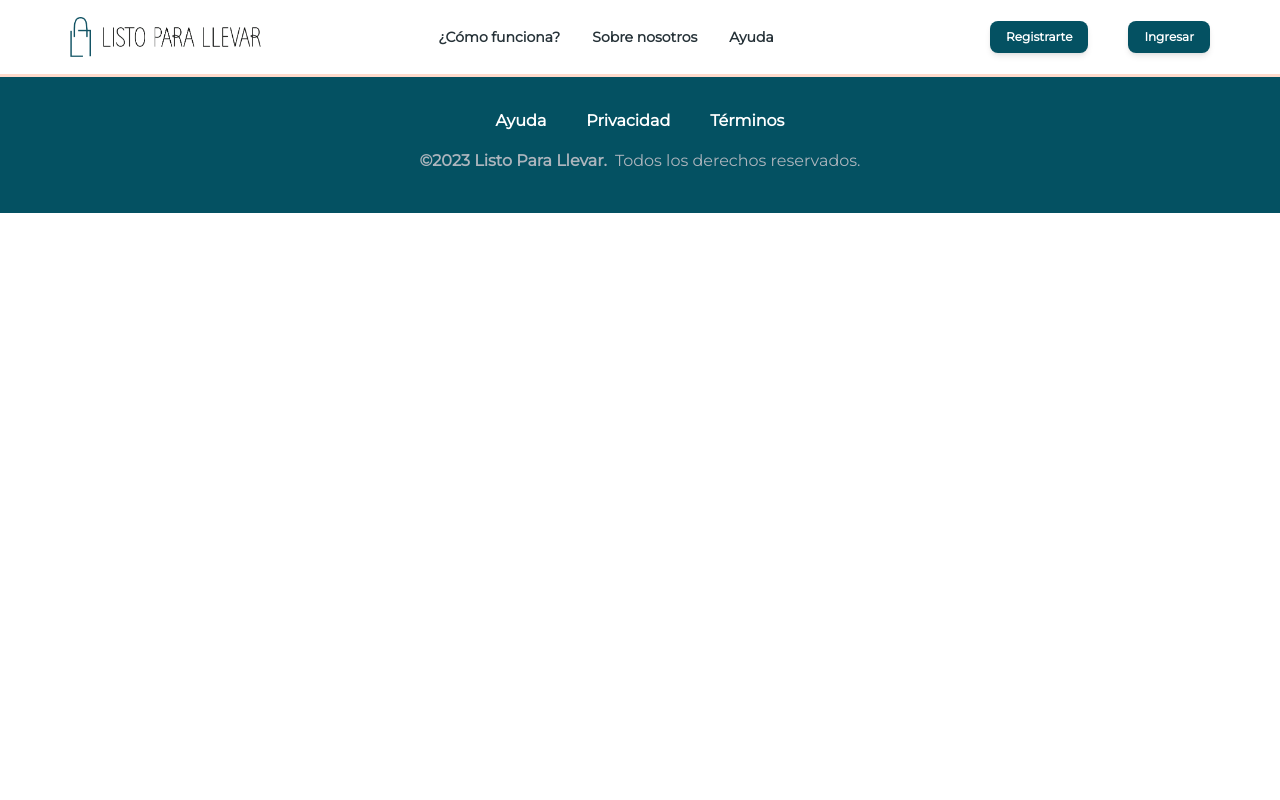
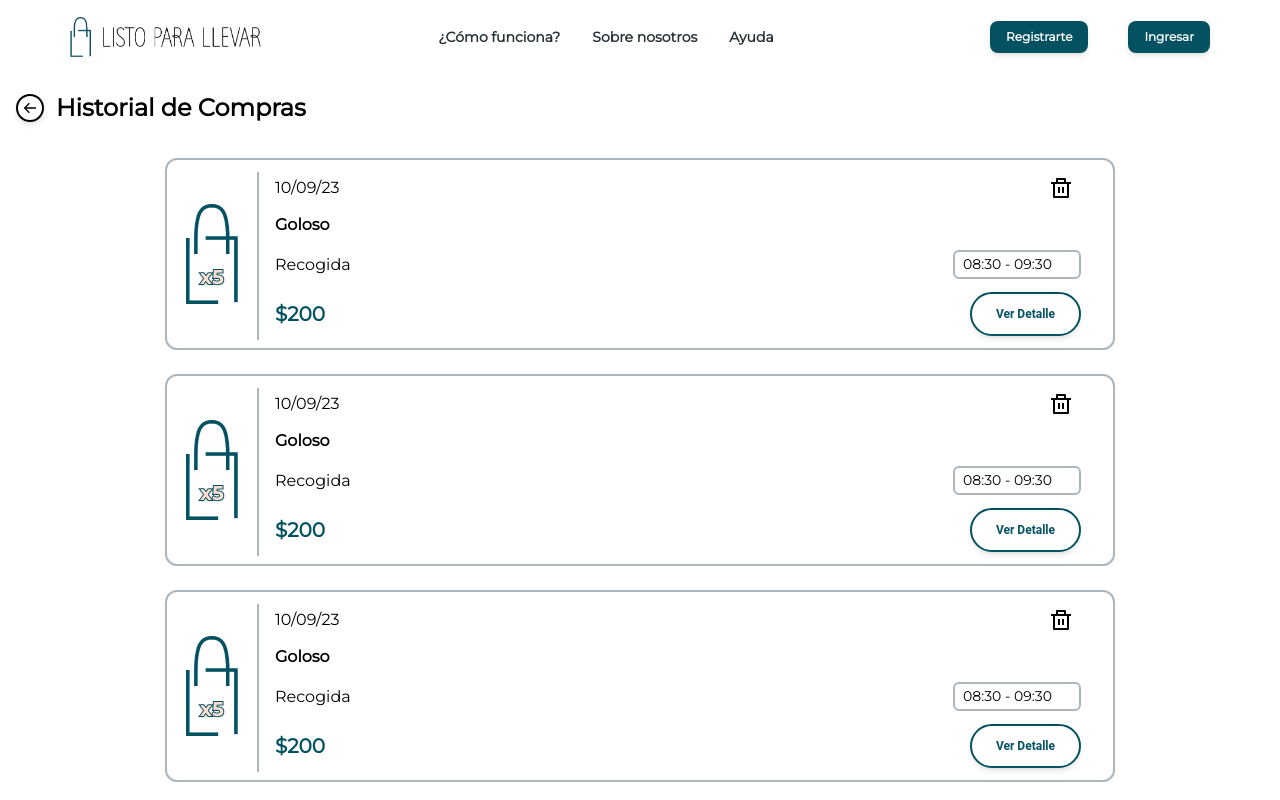
Before and after one commit to No-Country/s10-10-m-php-react-amazon, a React (Vite) app in the folder front/: page /purchases in a window 1280 px wide. Shown: the top 800 px of the page. Built offline with nearby package versions, Linux system fonts and the light colour scheme.

Commit message:
purchases component 80%

```diff
--- a/front/index.html
+++ b/front/index.html
@@ -4,6 +4,9 @@
     <meta charset="UTF-8" />
     <link rel="icon" type="image/svg+xml" href="/vite.svg" />
     <meta name="viewport" content="width=device-width, initial-scale=1.0" />
+    <link rel="preconnect" href="https://fonts.googleapis.com">
+<link rel="preconnect" href="https://fonts.gstatic.com" crossorigin>
+<link href="https://fonts.googleapis.com/css2?family=Montserrat:wght@700&display=swap" rel="stylesheet">
     <link rel="stylesheet" type="text/css" charset="UTF-8" href="https://cdnjs.cloudflare.com/ajax/libs/slick-carousel/1.6.0/slick.min.css" />
 <link rel="stylesheet" type="text/css" href="https://cdnjs.cloudflare.com/ajax/libs/slick-carousel/1.6.0/slick-theme.min.css" />
     <title>Vite + React</title>
--- a/front/src/index.css
+++ b/front/src/index.css
@@ -39,17 +39,6 @@
   @apply text-colorNeutral1 text-sizeFilter font-weightFilter
 }
 
-.react-swipeable-view-container > *{
-  width: 70% !important;
-}
-
-.swiper-slide {
-  width: 240px !important;
-}
-
-.swiper-wrapper {
-  background: red;
-}
 
 .custom-google-button {
   background-image: url('../src/assets/icons/icon-google.png');
@@ -71,3 +60,24 @@
   background-size: 24px 24px;
   background-position: 10px center;
 }
+
+#purchaseX{
+  -webkit-text-stroke: 2px #045162;
+  color: transparent;
+  font-size: 20px;
+  color: pink;
+  font-weight: 900;
+  font-family: 'Montserrat', sans-serif;
+}
+
+#purchaseX2{
+  color: transparent;
+  font-size: 20px;
+  color: #FFDBCC;
+  font-weight: 900;
+  font-family: 'Montserrat', sans-serif;
+}
+
+.purchases{
+  font-family: 'Montserrat', sans-serif;
+}
--- a/front/src/routes/index.jsx
+++ b/front/src/routes/index.jsx
@@ -13,6 +13,7 @@ import UserProfile from "../views/profile";
 import Logout from "../views/logout";
 import StoreManager from "../views/auth/authShop/signUpShop/formShop/storeManager";
 import StoreSignUp from "../views/auth/authShop/signUpShop/formShop/storeSignUp";
+import Purchases from "../views/purchases";
 
 const AppRouter = () => {
   return (
@@ -20,6 +21,7 @@ const AppRouter = () => {
       <BasicNavbar />
       <Route path="/detail" component={ItemDetailContainer} />
       <Route path="/" component={Home} />
+      <Route path="/purchases" component={Purchases} />
       <Route path="/auth/user/signup" component={SignUpUser} />
       <Route path="/auth/user/login" component={LoginUser} />
       <Route path="/auth/shop/signup" component={SignUpShop} />
--- a/front/src/views/home/components/exploreCategories/index.jsx
+++ b/front/src/views/home/components/exploreCategories/index.jsx
@@ -43,10 +43,10 @@ const ExploreCategories = () => {
         Explora nuestros rubros
       </h2>
 
-                <Slider {...settings}>
-                    <Cards  img={panaderia} title={"Panaderías"} category={"panaderia"}/>
-                    <Cards img={verduleria} title={"Verdulerías"} category={"verduleria"}/>
-                    <Cards img={superMercado} title={"Supermercados"} category={"supermercado"}/>
+      <Slider {...settings} className=''>
+        <Cards img={panaderia} title={"Panaderías"} category={"panaderia"} />
+        <Cards img={verduleria} title={"Verdulerías"} category={"verduleria"} />
+        <Cards img={superMercado} title={"Supermercados"} category={"supermercado"} />
       </Slider>
 
     </div >
--- /dev/null
+++ b/front/src/views/purchases/cardPurchases/index.jsx
@@ -0,0 +1,52 @@
+import React from 'react';
+import bagPurchases from '../../home/assets/bagCardPurchases.png'
+import { Button } from '@material-tailwind/react';
+import { RiDeleteBinLine } from 'react-icons/ri';
+
+const CardPurchases = () => {
+    return (
+        <div className='border-2 border-colorNeutral2 h-[192px] lg:w-[950px]  w-full rounded-xl flex m-0 lg:m-auto'>
+
+            <section className='h-full'>
+                <div className='h-full flex justify-center w-[90px] items-center relative'>
+                    <img src={bagPurchases} alt="bagPurchases" />
+                    <span className='absolute bottom-14' id='purchaseX'>
+                        x{5}
+                    </span>
+                    <span className='absolute bottom-14 z-10' id='purchaseX2'>
+                        x{5}
+                    </span>
+                </div>
+            </section>
+
+            <section className='w-full h-[192px] flex items-center'>
+                <div className='h-[168px] border-r-2 border-colorNeutral2  '></div>
+
+                <div className='h-full p-[1rem] pr-[2rem] w-full flex flex-col justify-between'>
+                    <div className='w-full flex justify-between'>
+                        <span >10/09/23</span>
+                        <button className='mr-2 text-sizeTitle'><RiDeleteBinLine /></button>
+                    </div>
+                    <span className='font-bold text-sizeText text-colorNeutral1'>Goloso</span>
+
+                    <div className='flex justify-between items-center'>
+                        <span>Recogida</span>
+                        <div className="border-[2px] border-colorNeutral2 px-2 py-[2px] w-32 rounded-md ml-8 text-sizeNote">
+                            <span> 08:30 - 09:30</span>
+                        </div>
+                    </div>
+
+                    <div className='flex justify-between items-center'>
+                        <span className='font-bold text-colorPrimary text-sizeSubtitle'>$200</span>
+                        <Button className=' h-[44px] normal-case border-2 font-bold border-colorPrimary bg-colorNeutral3 text-colorPrimary rounded-full'>
+                            Ver Detalle
+                        </Button>
+                    </div>
+                </div>
+            </section >
+
+        </div >
+    );
+};
+
+export default CardPurchases;
--- /dev/null
+++ b/front/src/views/purchases/index.jsx
@@ -0,0 +1,39 @@
+import { Button } from '@material-tailwind/react';
+import React from 'react';
+import { BiArrowBack } from "react-icons/bi";
+import CardPurchases from './cardPurchases';
+
+
+const Purchases = () => {
+
+    const handleBack = () => {
+        history.back();
+    };
+
+    return (
+        <div className='h-screen p-[1rem]'>
+            <div className=' w-full h-full'>
+
+                <div className="flex  items-center text-left mb-[2rem]  text-[24px] font-bold text-colorNeutral1">
+                    <Button
+                        onClick={handleBack}
+                        className="rounded-full p-1 border-2 border-colorNeutral1 bg-colorNeutral mr-3"
+                    >
+                        <BiArrowBack size={16} className="text-colorNeutral1" />
+                    </Button>
+                    <h3>Historial de Compras</h3>
+                </div>
+
+                <div className='flex flex-col h-[85vh] gap-6 overflow-y-auto min-w-[350px] snap-y w-full'>
+                    <CardPurchases />
+                    <CardPurchases />
+                    <CardPurchases />
+                    <CardPurchases />
+                </div>
+
+            </div>
+        </div>
+    );
+};
+
+export default Purchases;
```
Also changed, not shown: front/src/views/home/assets/BagCardPurchases.png (added). Lines whose indentation alone changed are shown as unchanged.
